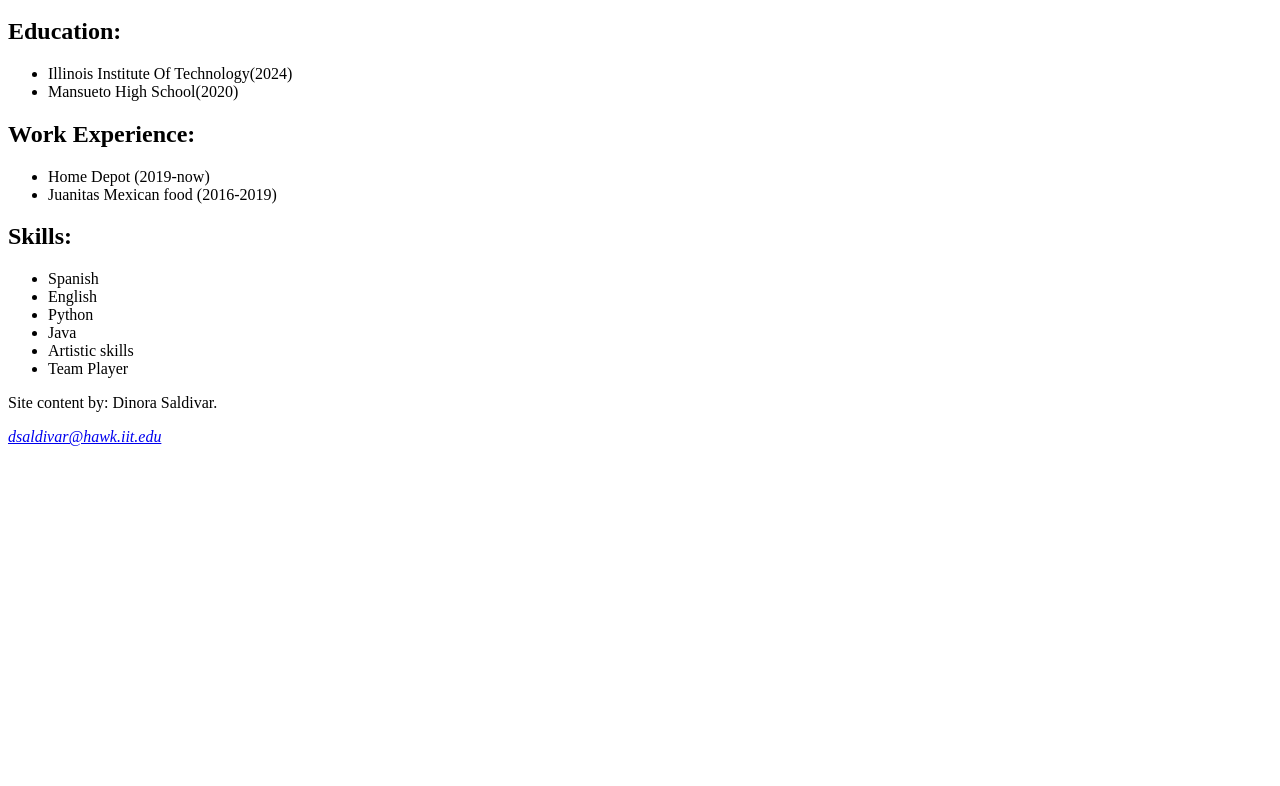
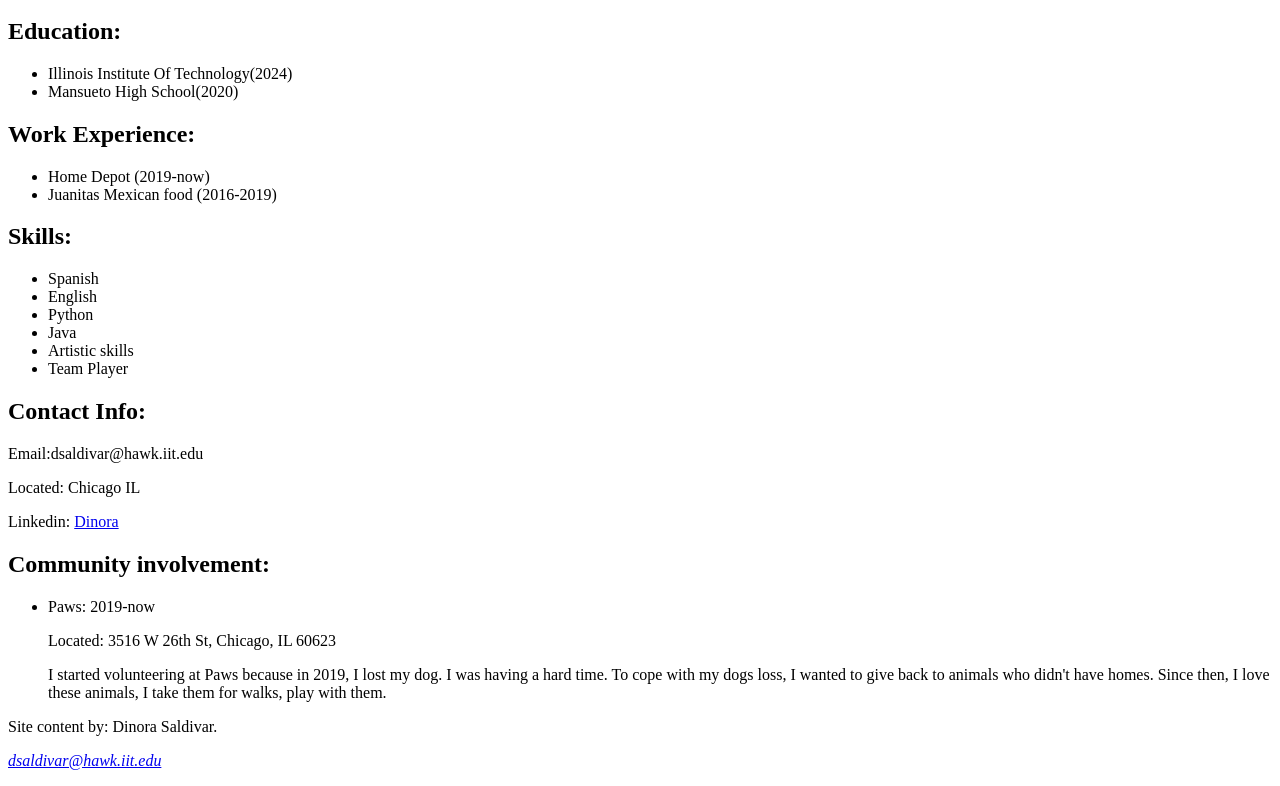
Before and after one commit to gravediggaz666/project1, a plain HTML site: page index.html in a window 1280 px wide. Shown: the part 136-922 px from the top of the page. Before the commit the page ends 800 px from the top, so only its background shows below. Drawn offline with Linux system fonts and the light colour scheme.

Commit message:
Update index.html

```diff
--- a/index.html
+++ b/index.html
@@ -21,8 +21,8 @@
 <ul>
 <li>Illinois Institute Of Technology(2024)</li>
 <li>Mansueto High School(2020)</li>
+</ul>
 
-</ul>
 </article>
 <article>
 <h2>Work Experience:</h2>
@@ -42,6 +42,23 @@
 	<li>Team Player</li>
 </ul>
 </article>
+
+<article>
+<h2>Contact Info:</h2>
+	<p>Email:dsaldivar@hawk.iit.edu</p>
+	<p>Located: Chicago IL</p>
+	<p>Linkedin: <a href="https://www.linkedin.com/in/dinora-saldivar-b546491a4"> Dinora</a></p>
+</article>
+<article>
+	<h2>Community involvement:</h2>
+		<ul>
+		<li>Paws: 2019-now</li>
+		<p>Located: 3516 W 26th St, Chicago, IL 60623</p>
+		<p> I started volunteering at Paws because in 2019, I lost my dog. I was having a
+		hard time. To cope with my dogs loss, I wanted to give back to animals who didn't
+		have homes. Since then, I love these animals, I take them for walks, play with
+		them.</p>
+		</ul>
 </main>
 <footer id="footer">
 <p> Site content by: Dinora Saldivar.</p>
```
Lines whose indentation alone changed are shown as unchanged.
